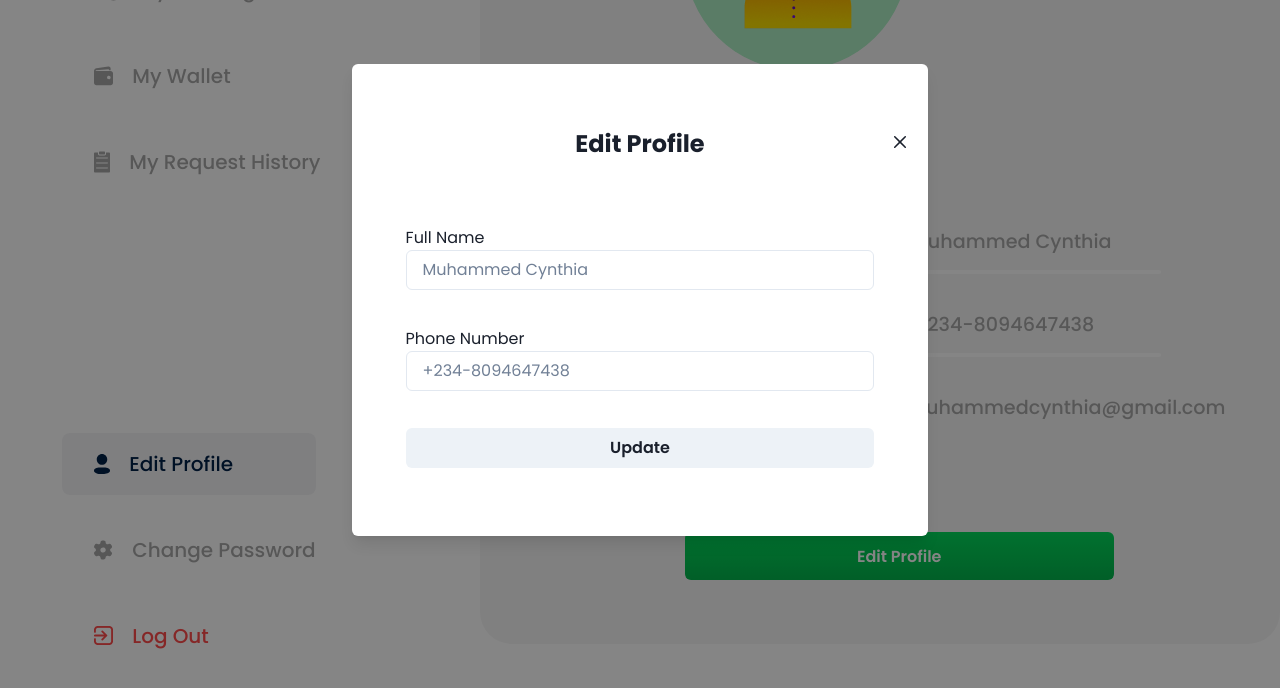
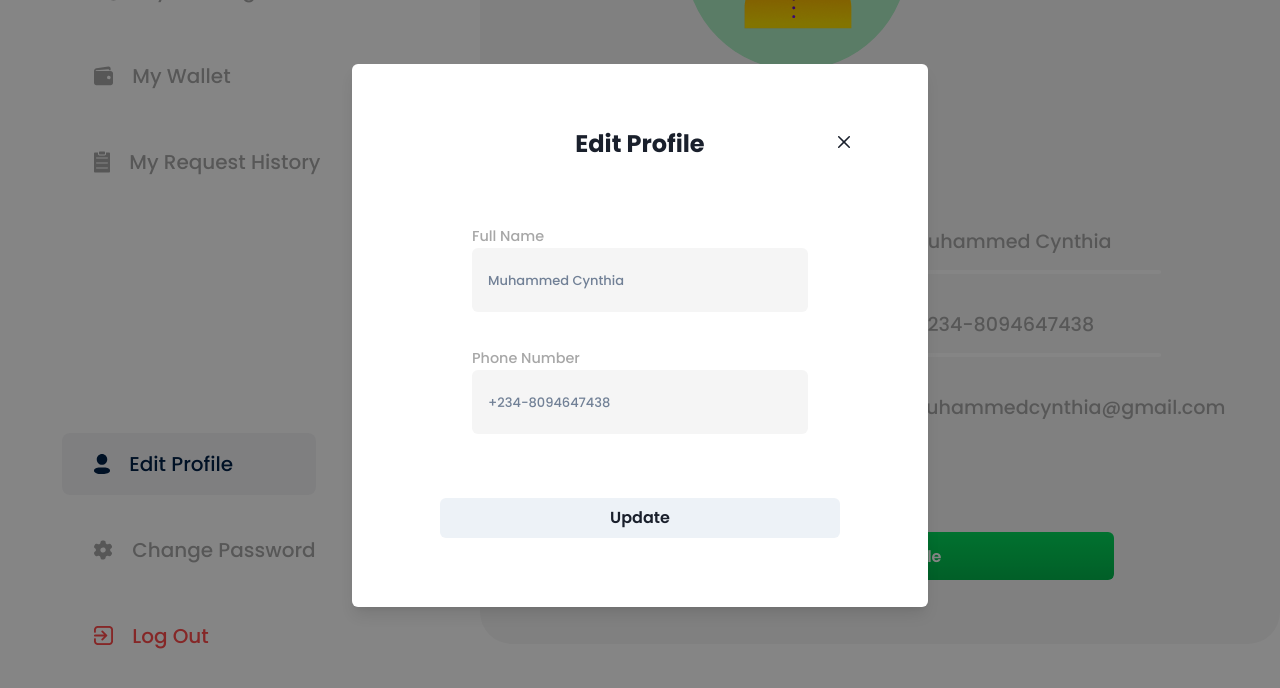
Before and after one commit to iam-benjamen/nairaboom-dashboard, a Next.js app: page /editprofile in a window 1280 px wide. Both pictures are taken after a click on the button "Edit Profile". Shown: the part 440-1128 px from the top of the page. Built offline with nearby package versions, Linux system fonts and the light colour scheme.

Commit message:
modal construction

```diff
--- a/pages/editprofile.js
+++ b/pages/editprofile.js
@@ -138,7 +138,7 @@ const EditProfile = () => {
         <Modal isOpen={isOpen} onClose={onClose} size="xl">
           <ModalOverlay />
           <ModalContent pt="3.37rem" pb="3.8rem">
-            <ModalCloseButton mt="3.37rem" colorScheme={"red"} />
+            <ModalCloseButton mt="3.37rem" mr="3.5rem" colorScheme={"red"} />
             <ModalBody>
               <Box
                 display={"flex"}
@@ -151,17 +151,60 @@ const EditProfile = () => {
                   Edit Profile
                 </Text>
                 <form action="">
-                  <Box gap="2.3rem" display={"flex"} flexDir="column">
-                    <Box>
-                      <label htmlFor="name">Full Name</label>
-                      <Input type="text" placeholder="Muhammed Cynthia" />
+                  <Box
+                    alignItems={"center"}
+                    w="21rem"
+                    gap="2.3rem"
+                    display={"flex"}
+                    flexDir="column"
+                    margin={"auto"}
+                  >
+                    <Box w="100%">
+                      <label htmlFor="name">
+                        <Text
+                          color="nairagrey"
+                          fontWeight={500}
+                          fontSize=".9rem"
+                        >
+                          Full Name
+                        </Text>{" "}
+                      </label>
+                      <Input
+                        _placeholder={{
+                          fontSize: "13px",
+                          fontWeight: 500,
+                          color: "niaragrey",
+                        }}
+                        h="4rem"
+                        border={"none"}
+                        bgColor={"#F5F5F5"}
+                        type="text"
+                        placeholder="Muhammed Cynthia"
+                      />
                     </Box>
-                    <Box>
-                      <label htmlFor="name">Phone Number</label>
-                      <Input type="text" placeholder="+234-8094647438" />
+                    <Box w="100%">
+                      <label htmlFor="name">
+                        <Text
+                          color="nairagrey"
+                          fontWeight={500}
+                          fontSize=".9rem"
+                        >
+                          Phone Number
+                        </Text>{" "}
+                      </label>
+                      <Input
+                        _placeholder={{ fontSize: "13px", fontWeight: 500 }}
+                        h="4rem"
+                        border="none"
+                        bgColor={"#F5F5F5"}
+                        type="text"
+                        placeholder="+234-8094647438"
+                      />
                     </Box>
-                    <Button type="submit">Update</Button>
                   </Box>
+                  <Button w="25rem" type="submit" mt="4rem">
+                    Update
+                  </Button>
                 </form>
               </Box>
             </ModalBody>
--- a/pages/winnings.js
+++ b/pages/winnings.js
@@ -111,8 +111,8 @@ const Winnings = () => {
               bgColor="nairagreen"
               color="white"
               borderRadius="md"
-              transitionDuration={".3s"}
-              _hover={{ transform: "scale(1.02)" }}
+              transition={"all ease-in-out .4s"}
+              _hover={{color:"nairagreen", bg:"white", border:"1px solid", borderColor:"nairagreen"}}
               textAlign="center"
               py={"1rem"}
               w="11rem"
```
